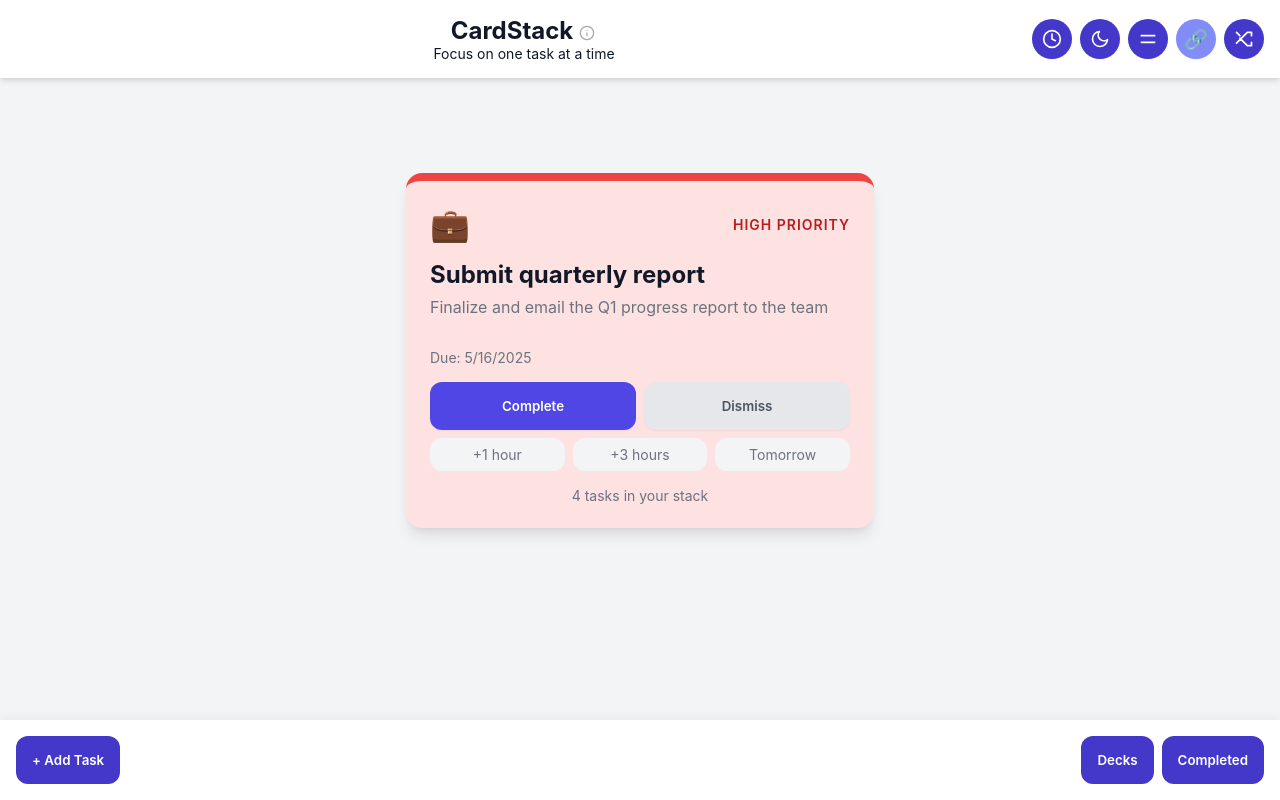
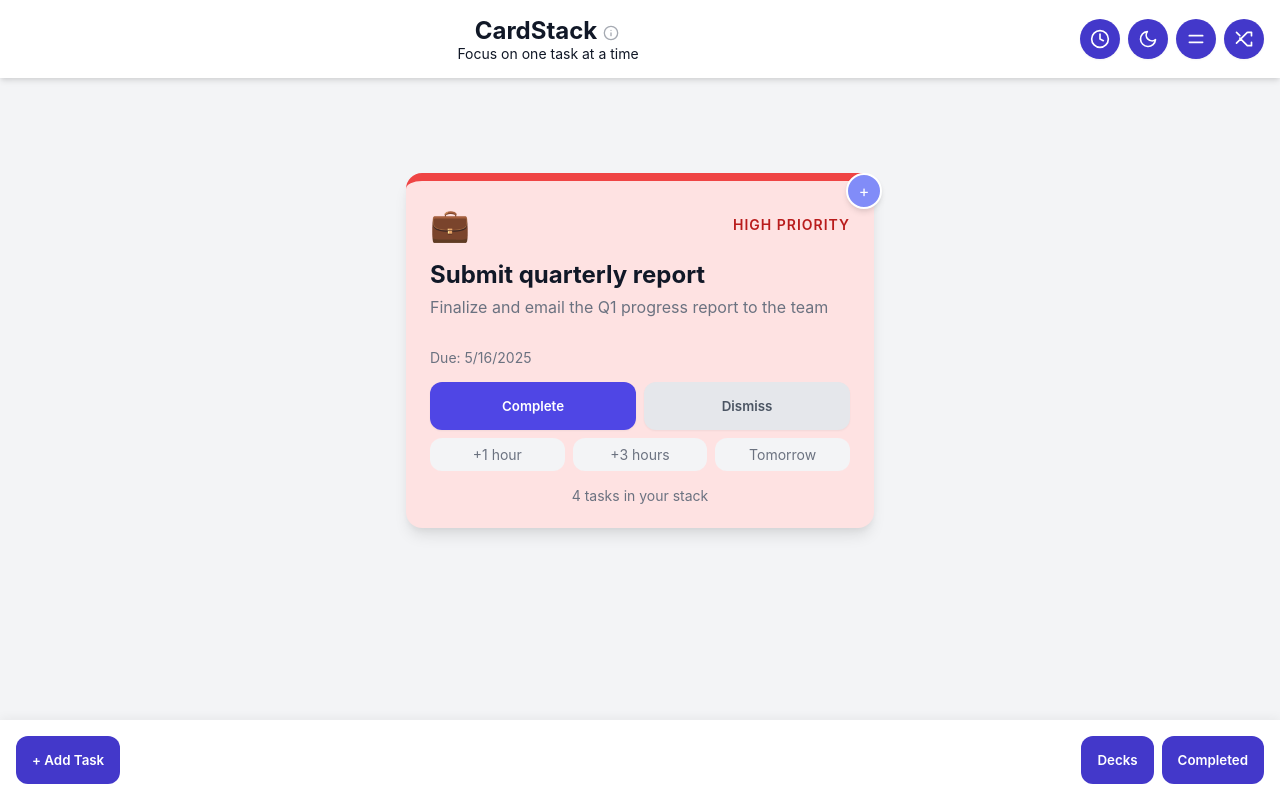
Before and after one commit to JonesInForCode/CardStack, a React (Vite) app: page / in a window 1280 px wide. Built offline with nearby package versions, Linux system fonts and the light colour scheme.

Commit message:
Improved add subtask feature UI

```diff
--- a/public/version.json
+++ b/public/version.json
@@ -1,6 +1,6 @@
 {
   "version": "1.4.0",
-  "buildDate": "2025-06-03T08:58:49.931Z",
+  "buildDate": "2025-06-03T09:31:09.539Z",
   "requiredUpdate": true,
   "updateMessage": "Version 1.4.0 is now available with new features. Please refresh to update!"
 }
--- a/src/App.tsx
+++ b/src/App.tsx
@@ -308,8 +308,6 @@ const App = () => {
         pomodoroActive={pomodoroActive}
         onTogglePomodoro={togglePomodoro}
         onOpenInfo={() => setShowInfoModal(true)}
-        currentTaskHasSubtasks={!!hookCurrentTask}
-        onAddSubtask={() => setShowAddSubtask(true)}
       />
 
       <MainContent>
@@ -352,6 +350,7 @@ const App = () => {
                       pomodoroEndTime={pomodoroEndTime}
                       onPomodoroComplete={handlePomodoroComplete}
                       onOpenSubtasks={handleOpenSubtasks}
+                      onAddSubtask={() => setShowAddSubtask(true)}
                     />
                   )}
                 </AnimatePresence>
--- a/src/components/Card/TaskCard.tsx
+++ b/src/components/Card/TaskCard.tsx
@@ -17,6 +17,7 @@ interface TaskCardProps {
   pomodoroEndTime?: number | null; // New prop for timer persistence
   onPomodoroComplete?: () => void;
   onOpenSubtasks?: () => void;
+  onAddSubtask?: () => void;
 }
 
 // Get color for priority level - respects theme mode
@@ -120,7 +121,7 @@ const formatSnoozeTime = (date: Date): string => {
 };
 
 // Styled components
-const CardContainer = styled(motion.div)<{ colorBg: string; colorBorder: string }>`
+const CardContainer = styled(motion.div) <{ colorBg: string; colorBorder: string }>`
   position: relative;
   width: 100%;
   max-width: 100%;
@@ -141,22 +142,6 @@ const CardHeader = styled.div`
 
 const CategoryEmoji = styled.span`
   font-size: 2rem;
-`;
-
-const SubtaskIndicator = styled(motion.button)`
-  position: absolute;
-  top: ${({ theme }) => theme.spacing.md};
-  left: ${({ theme }) => theme.spacing.md};
-  background-color: ${({ theme }) => theme.colors.primaryLight};
-  color: white;
-  padding: 6px 12px;
-  border-radius: ${({ theme }) => theme.borderRadius.medium};
-  font-size: ${({ theme }) => theme.typography.fontSizes.sm};
-  font-weight: ${({ theme }) => theme.typography.fontWeights.semibold};
-  display: flex;
-  align-items: center;
-  gap: 4px;
-  box-shadow: ${({ theme }) => theme.shadows.small};
 `;
 
 const PriorityLabel = styled.span<{ textColor: string }>`
@@ -261,6 +246,43 @@ const TaskCount = styled.div`
   margin-top: ${({ theme }) => theme.spacing.md};
 `;
 
+const FloatingSubtaskButton = styled(motion.button)`
+  position: absolute;
+  top: -8px;
+  right: -8px;
+  background-color: ${({ theme }) => theme.colors.primaryLight};
+  color: white;
+  width: 36px;
+  height: 36px;
+  border-radius: 50%;
+  display: flex;
+  align-items: center;
+  justify-content: center;
+  box-shadow: ${({ theme }) => theme.shadows.medium};
+  font-size: 1rem;
+  z-index: 2;
+  border: 2px solid ${({ theme }) => theme.colors.cardBackground};
+`;
+
+const SubtaskBadge = styled(motion.div)`
+  position: absolute;
+  top: -8px;
+  right: -8px;
+  background-color: ${({ theme }) => theme.colors.primaryLight};
+  color: white;
+  padding: 6px 12px;
+  border-radius: 20px;
+  font-size: ${({ theme }) => theme.typography.fontSizes.sm};
+  font-weight: ${({ theme }) => theme.typography.fontWeights.semibold};
+  display: flex;
+  align-items: center;
+  gap: 4px;
+  box-shadow: ${({ theme }) => theme.shadows.medium};
+  z-index: 2;
+  border: 2px solid ${({ theme }) => theme.colors.cardBackground};
+  cursor: pointer;
+`;
+
 const TaskCard = ({
   task,
   taskCount,
@@ -272,7 +294,8 @@ const TaskCard = ({
   pomodoroActive = false,
   pomodoroEndTime = null,
   onPomodoroComplete,
-  onOpenSubtasks
+  onOpenSubtasks,
+  onAddSubtask
 }: TaskCardProps) => {
   // Get current theme mode
   const { themeMode } = useTheme();
@@ -314,6 +337,26 @@ const TaskCard = ({
       variants={cardVariants}
       transition={{ type: 'spring', stiffness: 300, damping: 30 }}
     >
+      {task.hasSubtasks && task.subtasks && task.subtasks.length > 0 ? (
+        <SubtaskBadge
+          whileTap={{ scale: 0.95 }}
+          whileHover={{ scale: 1.05 }}
+          onClick={onOpenSubtasks}
+        >
+          <span>🔗</span>
+          {task.subtasks.filter(st => !st.isCompleted).length}
+        </SubtaskBadge>
+      ) : onAddSubtask && (
+        <FloatingSubtaskButton
+          whileTap={{ scale: 0.9 }}
+          whileHover={{ scale: 1.1 }}
+          onClick={onAddSubtask}
+          title="Add subtask"
+          aria-label="Add subtask to this task"
+        >
+          +
+        </FloatingSubtaskButton>
+      )}
       {pomodoroActive && onPomodoroComplete && (
         <PomodoroTimer
           isRunning={pomodoroActive && !isShuffling && !isSnoozed}
@@ -392,15 +435,6 @@ const TaskCard = ({
       <TaskCount>
         {taskCount} task{taskCount !== 1 ? 's' : ''} in your stack
       </TaskCount>
-      {task.hasSubtasks && task.subtasks && task.subtasks.length > 0 && onOpenSubtasks && (
-        <SubtaskIndicator
-          whileTap={{ scale: 0.95 }}
-          onClick={onOpenSubtasks}
-          >
-            <span>🔗</span>
-            {task.subtasks.filter(st => !st.isCompleted).length} subtasks
-          </SubtaskIndicator>
-      )}
     </CardContainer>
   );
 };
--- a/src/components/Header/Header.tsx
+++ b/src/components/Header/Header.tsx
@@ -9,8 +9,6 @@ interface HeaderProps {
   taskCount: number;
   simplifyMode: boolean;
   onToggleSimplifyMode: () => void;
-  currentTaskHasSubtasks: boolean;
-  onAddSubtask: () => void;
   pomodoroActive: boolean;
   onTogglePomodoro: () => void;
   onOpenInfo: () => void;
@@ -98,20 +96,6 @@ const SimplifyButton = styled(motion.button) <{ active: boolean }>`
   justify-content: center;
   box-shadow: ${({ theme }) => theme.shadows.small};
 `;
-
-const AddSubtaskButton = styled(motion.button)`
-  background-color: ${({ theme }) => theme.colors.primaryLight};
-  color: white;
-  width: 40px;
-  height: 40px;
-  border-radius: 50%;
-  display: flex;
-  align-items: center;
-  justify-content: center;
-  box-shadow: ${({ theme }) => theme.shadows.small};
-  font-size: 1.2rem;
-`;
-
 // Shuffle icon using SVG for better control
 const ShuffleIcon = () => (
   <svg width="20" height="20" viewBox="0 0 24 24" fill="none" xmlns="http://www.w3.org/2000/svg">
@@ -155,8 +139,6 @@ const Header = ({
   pomodoroActive,
   onTogglePomodoro,
   onOpenInfo,
-  currentTaskHasSubtasks,
-  onAddSubtask
 }: HeaderProps) => {
   return (
     <HeaderContainer>
@@ -189,16 +171,6 @@ const Header = ({
         >
           <SimplifyIcon />
         </SimplifyButton>
-        {currentTaskHasSubtasks && (
-          <AddSubtaskButton
-            whileTap={{ scale: 0.9 }}
-            onClick={onAddSubtask}
-            title="Add subtask"
-            aria-label="Add subtask to current task"
-          >
-            🔗
-          </AddSubtaskButton>
-        )}
         <ShuffleButton
           whileTap={{ scale: 0.9, rotate: 180 }}
           onClick={onShuffle}
--- a/src/components/SubtaskView.tsx
+++ b/src/components/SubtaskView.tsx
@@ -27,6 +27,12 @@ const ParentCardContainer = styled(motion.div)`
   opacity: 0.7;
   transform: scale(0.9);
   transform-origin: left center;
+  cursor: pointer;
+  transition: opacity 0.2s ease;
+
+  &:hover {
+    opacity: 0.85;
+    }
 `;
 
 const ParentCard = styled.div`
@@ -45,22 +51,6 @@ const ParentTitle = styled.h3`
 const SubtaskContainer = styled.div`
   flex: 1;
   position: relative;
-`;
-
-const CloseButton = styled(motion.button)`
-  position: absolute;
-  top: ${({ theme }) => theme.spacing.sm};
-  right: ${({ theme }) => theme.spacing.sm};
-  background-color: ${({ theme }) => theme.colors.primaryDark};
-  color: white;
-  padding: ${({ theme }) => theme.spacing.sm};
-  border-radius: 50%;
-  width: 40px;
-  height: 40px;
-  display: flex;
-  align-items: center;
-  justify-content: center;
-  z-index: 10;
 `;
 
 const EmptyState = styled.div`
@@ -131,6 +121,8 @@ const SubtaskView = ({
         initial={{ x: 0, opacity: 1, scale: 1 }}
         animate={{ x: -20, opacity: 0.7, scale: 0.9 }}
         transition={{ type: 'spring', stiffness: 300, damping: 30 }}
+        onClick={onClose}
+        whileTap={{ scale: 0.85 }}
       >
         <ParentCard>
           <ParentTitle>{parentTask.title}</ParentTitle>
@@ -141,12 +133,6 @@ const SubtaskView = ({
       </ParentCardContainer>
 
       <SubtaskContainer>
-        <CloseButton
-          whileTap={{ scale: 0.9 }}
-          onClick={onClose}
-        >
-          ✕
-        </CloseButton>
 
         <AnimatePresence mode="wait">
           {currentSubtask ? (
```
